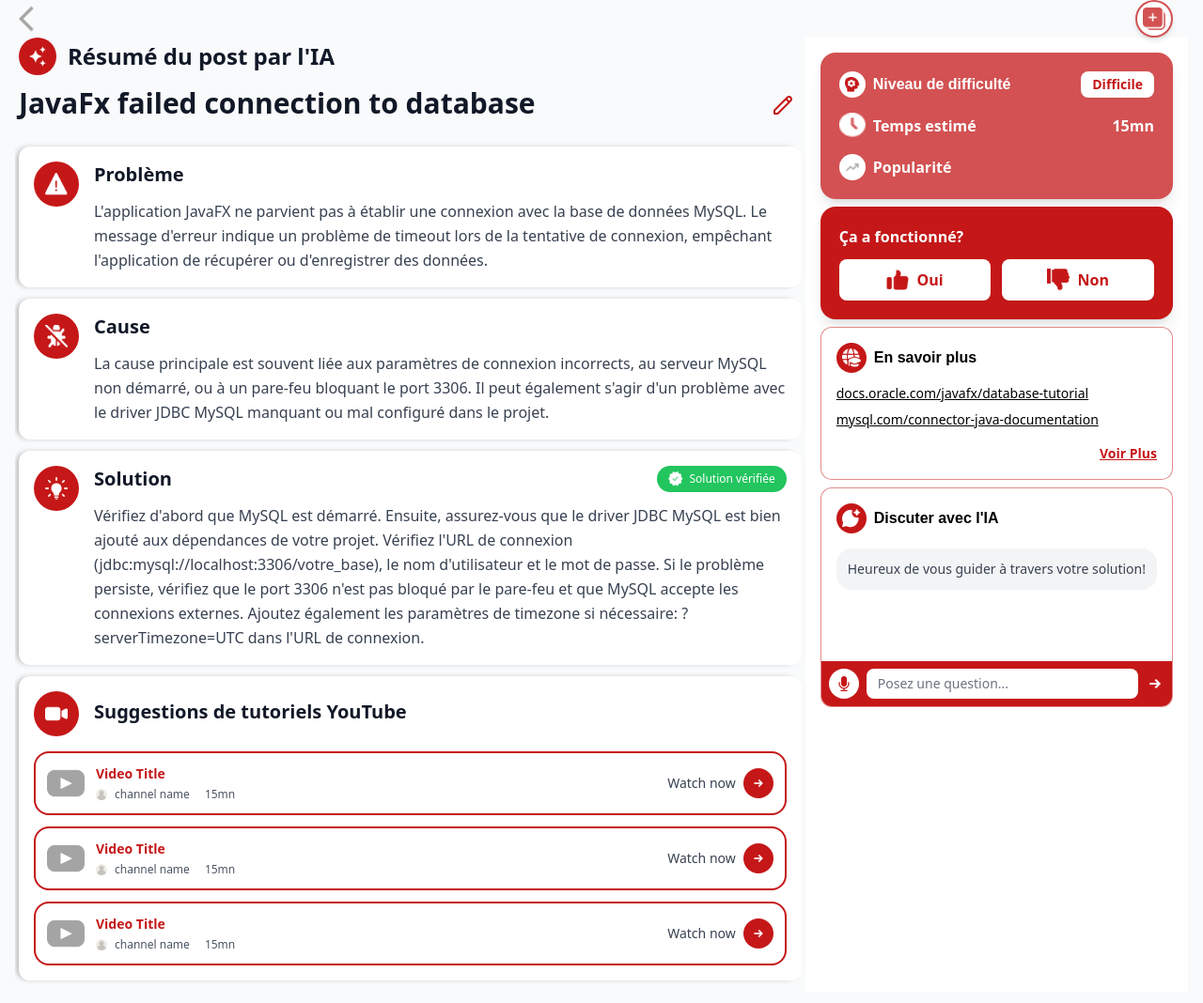
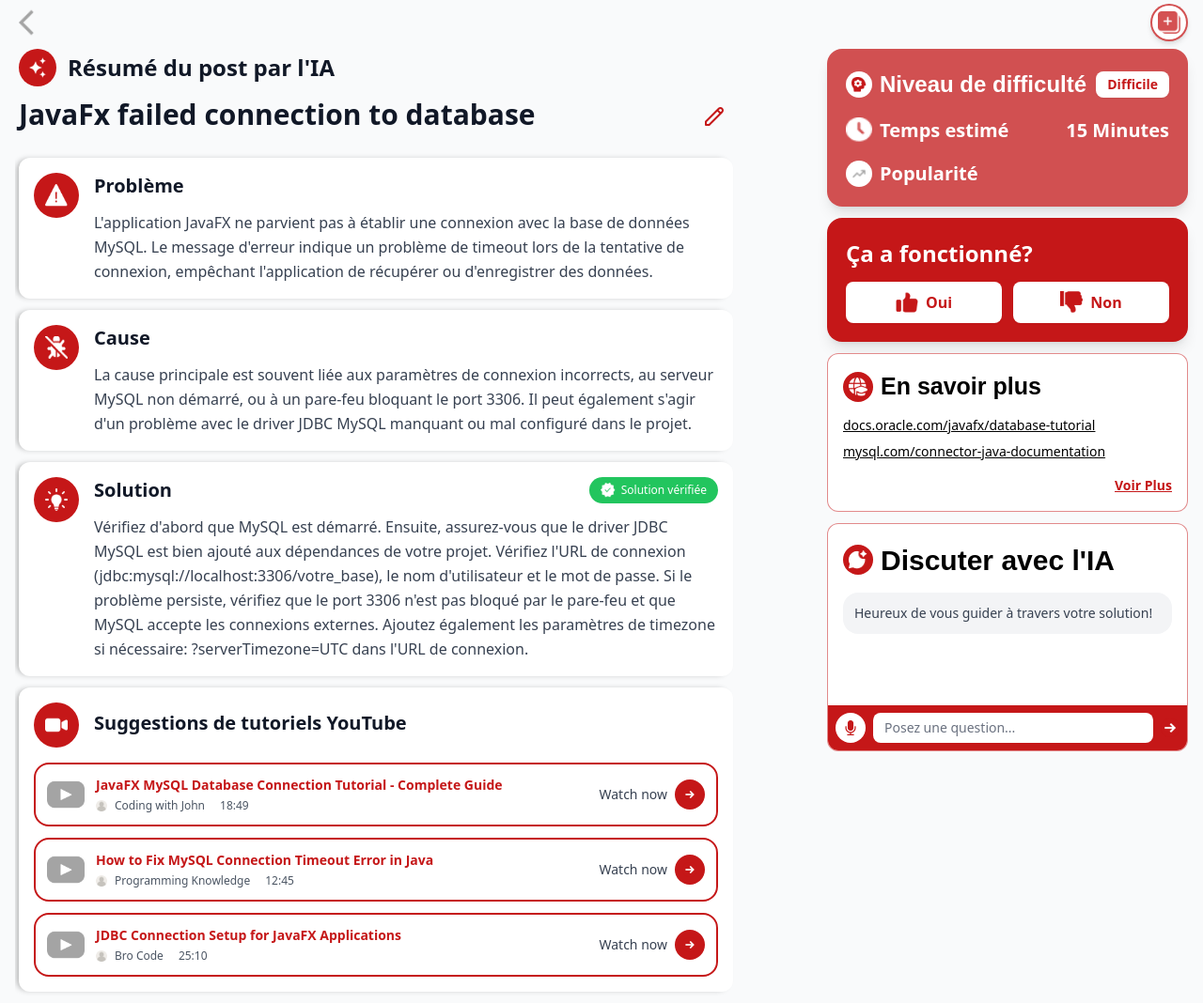
Before and after one commit to mariemammari/3ATogether_4twin, a website: page public/pages/ai-summary.html in a window 1280 px wide. Shown: the whole page at 94% size. Drawn offline with Linux system fonts and the light colour scheme.

Commit message:
sof ai post 10

```diff
--- a/public/js/ai-summary.js
+++ b/public/js/ai-summary.js
@@ -63,11 +63,11 @@ function addMessageToChat(message, sender) {
     const messageDiv = document.createElement('div');
 
     if (sender === 'user') {
-        messageDiv.className = 'bg-brand-red text-white rounded-2xl p-3 ml-8';
-        messageDiv.innerHTML = `<p class="text-sm">${escapeHtml(message)}</p>`;
+        messageDiv.className = 'inline-block bg-brand-red text-white rounded-2xl p-3 ml-8 max-w-[70%] break-words';
+        messageDiv.innerHTML = `<p class="text-sm break-words">${escapeHtml(message)}</p>`;
     } else {
-        messageDiv.className = 'bg-gray-100 rounded-2xl p-3 mr-8';
-        messageDiv.innerHTML = `<p class="text-sm text-gray-700">${escapeHtml(message)}</p>`;
+        messageDiv.className = 'inline-block bg-gray-100 rounded-2xl p-3 mr-8 max-w-[70%] break-words';
+        messageDiv.innerHTML = `<p class="text-sm text-gray-700 break-words">${escapeHtml(message)}</p>`;
     }
 
     chatMessages.appendChild(messageDiv);
--- a/public/pages/ai-summary.html
+++ b/public/pages/ai-summary.html
@@ -21,8 +21,8 @@
     <!-- Save Button -->
     <button
         onclick="showSavePopup()"
-        class="w-10 h-10 bg-white rounded-full flex items-center justify-center hover:opacity-75 transition-opacity shadow-md"
-        style="margin-right: 1rem; border: 2px solid rgba(197, 23, 24, 0.75);">
+        class="w-10 h-10 bg-white rounded-full flex items-center justify-center hover:opacity-75 transition-opacity shadow-md mr-8"
+        style="border: 2px solid rgba(197, 23, 24, 0.75);">
         <img src="/src/assets/icons/saveai.png" alt="Save" class="w-6 h-6">
     </button>
 </div>
@@ -70,7 +70,7 @@
 </div>
 
     <!-- PAGE LAYOUT matching home -->
-    <div class="flex flex-1 bg-transparent px-4">
+    <div class="flex flex-1 bg-transparent px-4 justify-between w-full">
         <!-- Main content -->
         <main class="flex-1 max-w-3xl overflow-y-auto px-1">
             <!-- Header with AI Badge - No card -->
@@ -157,11 +157,11 @@
                     <div class="flex items-center gap-3 p-3 border-2 border-brand-red rounded-2xl hover:bg-gray-50 transition-colors">
                         <img src="/src/assets/icons/youtube.png" alt="YouTube" class="w-10 h-10 flex-shrink-0">
                         <div class="flex-1 min-w-0">
-                            <h4 class="text-brand-red font-bold text-sm mb-1">Video Title</h4>
+                            <h4 class="text-brand-red font-bold text-sm mb-1">JavaFX MySQL Database Connection Tutorial - Complete Guide</h4>
                             <div class="flex items-center gap-2 text-xs text-gray-600">
                                 <img src="/src/assets/icons/user.png" alt="Channel" class="w-3 h-3">
-                                <span>channel name</span>
-                                <span class="ml-2">15mn</span>
+                                <span>Coding with John</span>
+                                <span class="ml-2">18:49</span>
                             </div>
                         </div>
                         <button onclick="alert('Ouvrir la vidéo YouTube')" class="flex items-center gap-2 text-sm text-gray-700 hover:text-brand-red transition-colors flex-shrink-0">
@@ -176,11 +176,11 @@
                     <div class="flex items-center gap-3 p-3 border-2 border-brand-red rounded-2xl hover:bg-gray-50 transition-colors">
                         <img src="/src/assets/icons/youtube.png" alt="YouTube" class="w-10 h-10 flex-shrink-0">
                         <div class="flex-1 min-w-0">
-                            <h4 class="text-brand-red font-bold text-sm mb-1">Video Title</h4>
+                            <h4 class="text-brand-red font-bold text-sm mb-1">How to Fix MySQL Connection Timeout Error in Java</h4>
                             <div class="flex items-center gap-2 text-xs text-gray-600">
                                 <img src="/src/assets/icons/user.png" alt="Channel" class="w-3 h-3">
-                                <span>channel name</span>
-                                <span class="ml-2">15mn</span>
+                                <span>Programming Knowledge</span>
+                                <span class="ml-2">12:45</span>
                             </div>
                         </div>
                         <button onclick="alert('Ouvrir la vidéo YouTube')" class="flex items-center gap-2 text-sm text-gray-700 hover:text-brand-red transition-colors flex-shrink-0">
@@ -195,11 +195,11 @@
                     <div class="flex items-center gap-3 p-3 border-2 border-brand-red rounded-2xl hover:bg-gray-50 transition-colors">
                         <img src="/src/assets/icons/youtube.png" alt="YouTube" class="w-10 h-10 flex-shrink-0">
                         <div class="flex-1 min-w-0">
-                            <h4 class="text-brand-red font-bold text-sm mb-1">Video Title</h4>
+                            <h4 class="text-brand-red font-bold text-sm mb-1">JDBC Connection Setup for JavaFX Applications</h4>
                             <div class="flex items-center gap-2 text-xs text-gray-600">
                                 <img src="/src/assets/icons/user.png" alt="Channel" class="w-3 h-3">
-                                <span>channel name</span>
-                                <span class="ml-2">15mn</span>
+                                <span>Bro Code</span>
+                                <span class="ml-2">25:10</span>
                             </div>
                         </div>
                         <button onclick="alert('Ouvrir la vidéo YouTube')" class="flex items-center gap-2 text-sm text-gray-700 hover:text-brand-red transition-colors flex-shrink-0">
@@ -214,7 +214,7 @@
         </main>
 
         <!-- Right sidebar matching home -->
-        <aside class="w-96 bg-white p-4 space-y-2 flex-none">
+        <aside class="w-96 space-y-3 flex-none mr-8">
             <!-- Difficulty Card -->
             <div class="bg-brand-red-75 rounded-2xl p-5 text-white shadow-lg" style="background-color: rgba(197, 23, 24, 0.75) !important;">
                 <div class="flex items-center justify-between mb-3">
@@ -222,7 +222,7 @@
                         <div class="w-7 h-7 bg-white rounded-full flex items-center justify-center flex-shrink-0">
                             <img src="/src/assets/icons/difficulte.png" alt="Difficulty Icon" class="w-4 h-4">
                         </div>
-                        <span class="font-poppins font-semibold text-[26px]">Niveau de difficulté</span>
+                        <span class="font-poppins font-semibold text-[24px]">Niveau de difficulté</span>
                     </div>
                     <div class="bg-white text-brand-red px-3 py-1 rounded-lg text-sm font-bold shadow-sm">
                         Difficile
@@ -234,7 +234,7 @@
                         <img src="/src/assets/icons/temps.png" alt="Time Icon" class="w-7 h-7">
                         <span class="font-semibold text-[20px]">Temps estimé</span>
                     </div>
-                    <div class="text-[20px] font-bold">15mn</div>
+                    <div class="text-[20px] font-bold">15 Minutes</div>
                 </div>
 
                 <div class="mt-4 flex items-center gap-2">
```
Also changed, not shown: public/output.css.
